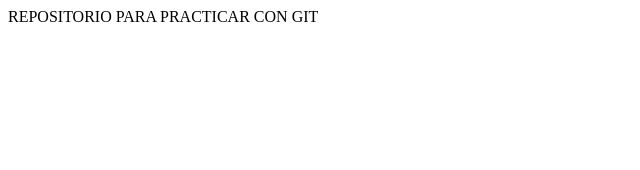
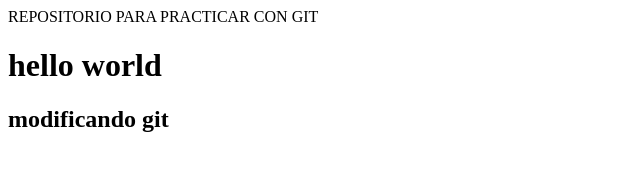
Before and after one commit to aceu890/git-test, a plain HTML site: page index.html in a window 1280 px wide. Shown: the whole page, without its empty margins (0-640 px from the left). Drawn offline with Linux system fonts and the light colour scheme.

Commit message:
primera modificacion

```diff
--- a/index.html
+++ b/index.html
@@ -8,5 +8,9 @@
 </head>
 <body>
     REPOSITORIO PARA PRACTICAR CON GIT
+
+    <h1>hello world</h1>
+
+    <h2>modificando git</h2>
 </body>
 </html>
```
